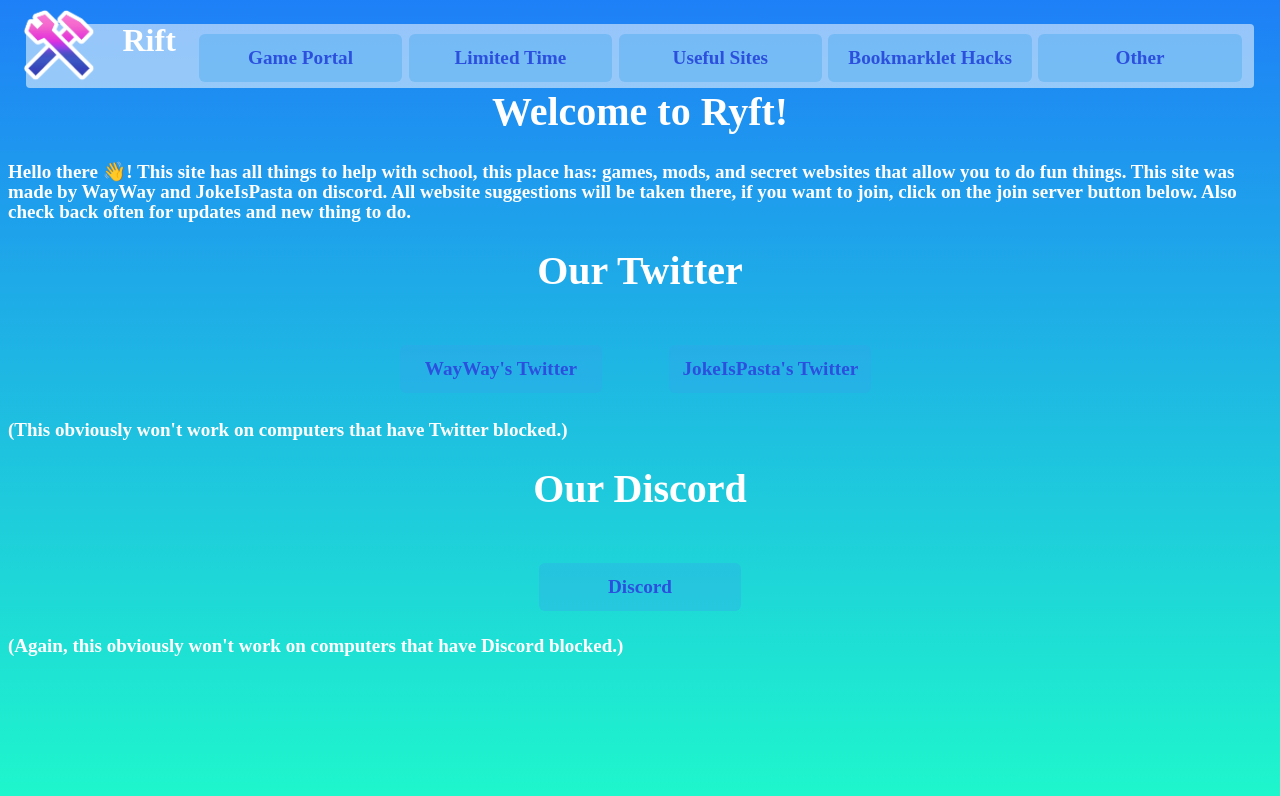
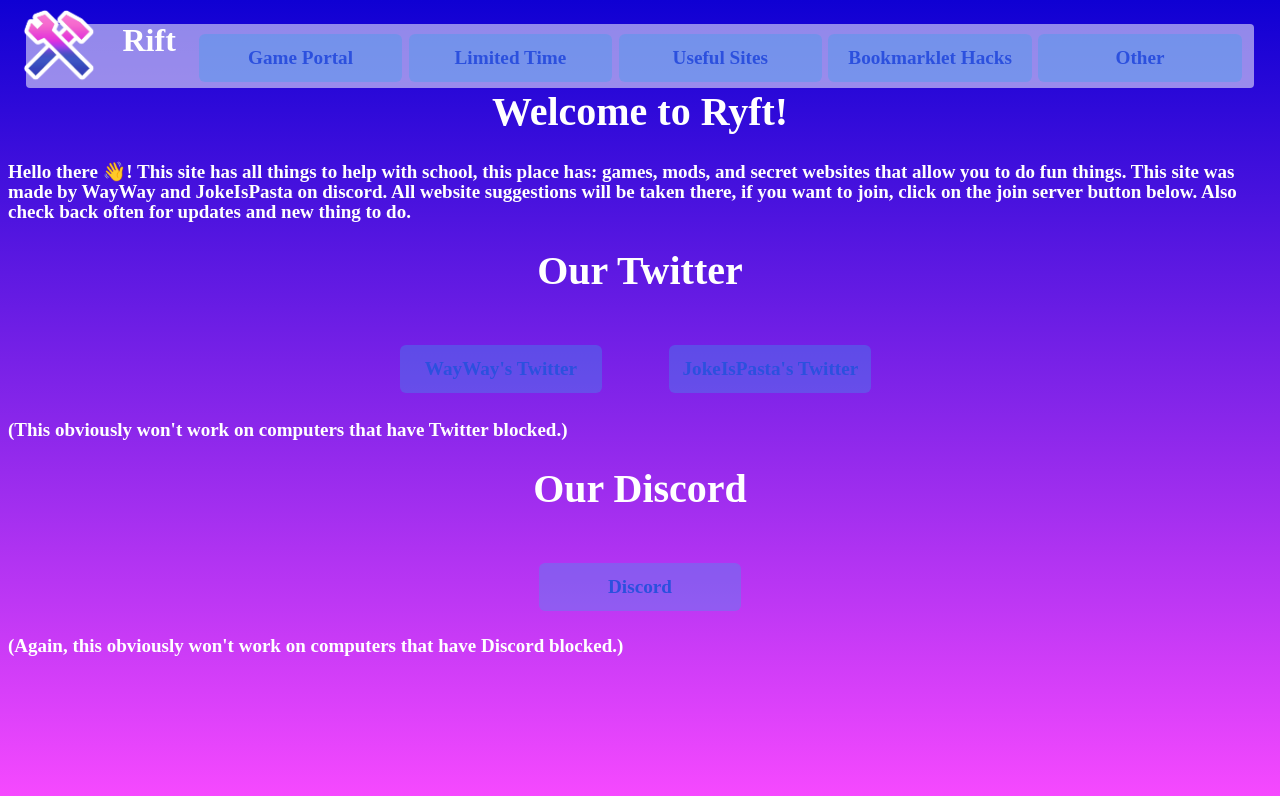
Before and after one commit to ProjectRyft/ProjectRyft.github.io, a website: page index.html in a window 1280 px wide. Drawn offline with Linux system fonts and the light colour scheme; a script that the page names is missing; a web font is replaced by a local one.

Commit message:
Update style.css

```diff
--- a/style.css
+++ b/style.css
@@ -94,7 +94,7 @@
 
 body {
   font-family: 'HK Grotesk',serif;
-  background-image: linear-gradient(#1e80f7, #1ef7cc);
+  background-image: linear-gradient(#0F00D3, #F749FF);
   height:auto;
   color:white;
   -webkit-background-size: cover;
```
